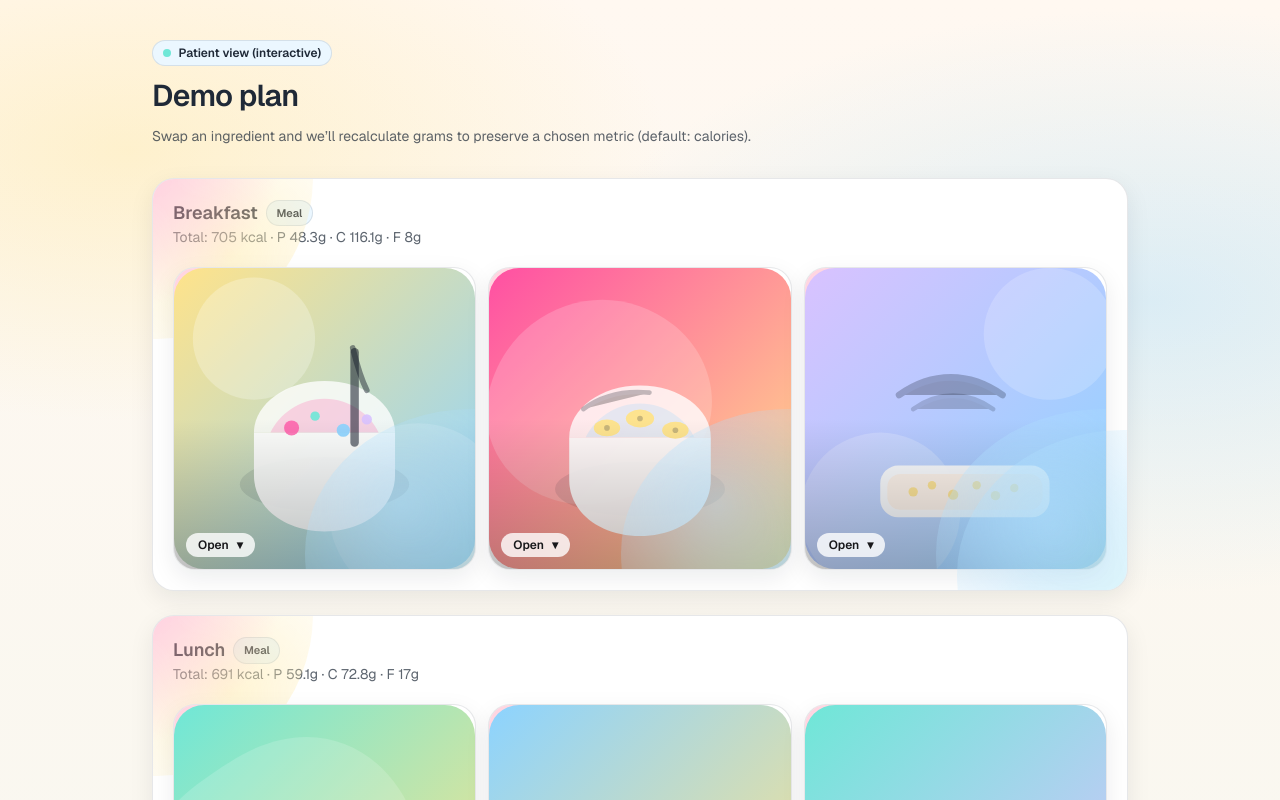
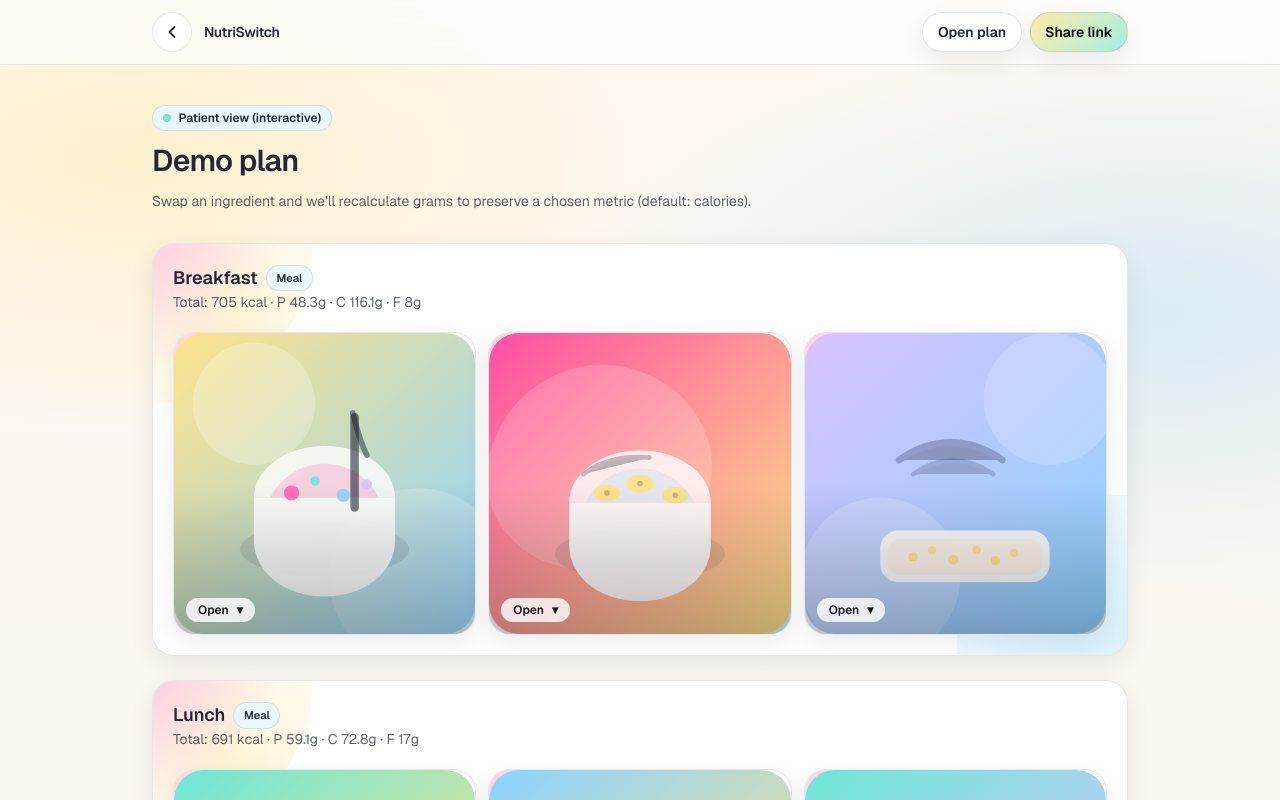
Before and after one commit to thomenat/NutriSwitch, a Next.js app in the folder web/: page /plan in a window 1280 px wide. Shown: the top 800 px of the page. Built offline with nearby package versions, Linux system fonts and the light colour scheme.

Commit message:
feat(ui): add app header with back button and menu

```diff
--- a/web/src/app/globals.css
+++ b/web/src/app/globals.css
@@ -75,6 +75,11 @@ body {
   .ns-blob {
     position: relative;
     overflow: hidden;
+    z-index: 0;
+  }
+  .ns-blob > * {
+    position: relative;
+    z-index: 1;
   }
   .ns-blob::before,
   .ns-blob::after {
@@ -83,6 +88,7 @@ body {
     pointer-events: none;
     filter: blur(0px);
     opacity: 0.55;
+    z-index: 0;
   }
   .ns-blob::before {
     width: 280px;
--- a/web/src/app/layout.tsx
+++ b/web/src/app/layout.tsx
@@ -1,6 +1,7 @@
 import type { Metadata } from "next";
 import { Geist, Geist_Mono } from "next/font/google";
 import "./globals.css";
+import { AppHeader } from "@/components/AppHeader";
 
 const geistSans = Geist({
   variable: "--font-geist-sans",
@@ -28,6 +29,7 @@ export default function RootLayout({
       <body
         className={`${geistSans.variable} ${geistMono.variable} antialiased`}
       >
+        <AppHeader />
         {children}
       </body>
     </html>
--- /dev/null
+++ b/web/src/components/AppHeader.tsx
@@ -0,0 +1,173 @@
+"use client";
+
+import Link from "next/link";
+import { usePathname, useRouter } from "next/navigation";
+import { useEffect, useMemo, useState } from "react";
+
+function clsx(...parts: Array<string | false | null | undefined>) {
+  return parts.filter(Boolean).join(" ");
+}
+
+function Icon(props: { name: "back" | "menu" | "close" }) {
+  const common = "h-5 w-5";
+  if (props.name === "back") {
+    return (
+      <svg viewBox="0 0 24 24" className={common} fill="none" aria-hidden="true">
+        <path
+          d="M15 18l-6-6 6-6"
+          stroke="currentColor"
+          strokeWidth="2.2"
+          strokeLinecap="round"
+          strokeLinejoin="round"
+        />
+      </svg>
+    );
+  }
+  if (props.name === "close") {
+    return (
+      <svg viewBox="0 0 24 24" className={common} fill="none" aria-hidden="true">
+        <path
+          d="M6 6l12 12M18 6L6 18"
+          stroke="currentColor"
+          strokeWidth="2.2"
+          strokeLinecap="round"
+        />
+      </svg>
+    );
+  }
+  return (
+    <svg viewBox="0 0 24 24" className={common} fill="none" aria-hidden="true">
+      <path
+        d="M4 7h16M4 12h16M4 17h16"
+        stroke="currentColor"
+        strokeWidth="2.2"
+        strokeLinecap="round"
+      />
+    </svg>
+  );
+}
+
+export function AppHeader() {
+  const pathname = usePathname();
+  const router = useRouter();
+  const [open, setOpen] = useState(false);
+
+  const isHome = pathname === "/";
+  const showBack = !isHome;
+
+  const shareHref = "/share/demo-plan-1";
+  const links = useMemo(
+    () => [
+      { href: "/", label: "Home" },
+      { href: "/plan", label: "Plan" },
+      { href: shareHref, label: "Share link" },
+    ],
+    [],
+  );
+
+  useEffect(() => {
+    // Close menu when route changes.
+    setOpen(false);
+  }, [pathname]);
+
+  return (
+    <>
+      <header className="sticky top-0 z-40 border-b border-[color:var(--border)] bg-[color:var(--surface)]/70 backdrop-blur-md">
+        <div className="mx-auto flex max-w-5xl items-center justify-between px-6 py-3">
+          <div className="flex items-center gap-2">
+            {showBack ? (
+              <button
+                type="button"
+                onClick={() => router.push("/")}
+                className="inline-flex h-10 w-10 items-center justify-center rounded-full border border-[color:var(--border)] bg-[var(--surface)] text-[color:var(--foreground)] hover:bg-[var(--surface-2)]"
+                aria-label="Back to home"
+              >
+                <Icon name="back" />
+              </button>
+            ) : (
+              <button
+                type="button"
+                onClick={() => setOpen(true)}
+                className="inline-flex h-10 w-10 items-center justify-center rounded-full border border-[color:var(--border)] bg-[var(--surface)] text-[color:var(--foreground)] hover:bg-[var(--surface-2)]"
+                aria-label="Open menu"
+              >
+                <Icon name="menu" />
+              </button>
+            )}
+
+            <Link href="/" className="ml-1 text-sm font-semibold tracking-tight">
+              NutriSwitch
+            </Link>
+          </div>
+
+          <nav className="hidden items-center gap-2 sm:flex">
+            <Link className="ns-btn h-10 bg-[var(--surface)] px-4 text-sm hover:bg-[var(--surface-2)]" href="/plan">
+              Open plan
+            </Link>
+            <Link className="ns-btn ns-btn-primary h-10 px-4 text-sm" href={shareHref}>
+              Share link
+            </Link>
+          </nav>
+
+          <button
+            type="button"
+            onClick={() => setOpen(true)}
+            className="sm:hidden inline-flex h-10 w-10 items-center justify-center rounded-full border border-[color:var(--border)] bg-[var(--surface)] text-[color:var(--foreground)] hover:bg-[var(--surface-2)]"
+            aria-label="Open menu"
+          >
+            <Icon name="menu" />
+          </button>
+        </div>
+      </header>
+
+      {open && (
+        <div
+          className="fixed inset-0 z-50 bg-black/30 backdrop-blur-sm"
+          role="dialog"
+          aria-modal="true"
+          onMouseDown={(e) => {
+            if (e.target === e.currentTarget) setOpen(false);
+          }}
+        >
+          <div className="mx-auto mt-4 w-[calc(100%-2rem)] max-w-md overflow-hidden rounded-[22px] border border-[color:var(--border)] bg-[var(--surface)] shadow-[var(--shadow-soft)]">
+            <div className="flex items-center justify-between border-b border-[color:var(--border)] px-4 py-3">
+              <div className="text-sm font-semibold">Menu</div>
+              <button
+                type="button"
+                className="inline-flex h-9 w-9 items-center justify-center rounded-full border border-[color:var(--border)] bg-[var(--surface)] hover:bg-[var(--surface-2)]"
+                onClick={() => setOpen(false)}
+                aria-label="Close menu"
+              >
+                <Icon name="close" />
+              </button>
+            </div>
+
+            <div className="p-4">
+              <div className="grid gap-2">
+                {links.map((l) => (
+                  <Link
+                    key={l.href}
+                    href={l.href}
+                    className={clsx(
+                      "flex items-center justify-between rounded-[16px] border border-[color:var(--border)] bg-[var(--surface-2)] px-4 py-3 text-sm font-semibold",
+                      pathname === l.href && "bg-[var(--surface)]",
+                    )}
+                  >
+                    <span>{l.label}</span>
+                    <span className="ns-muted" aria-hidden="true">
+                      →
+                    </span>
+                  </Link>
+                ))}
+              </div>
+
+              <div className="mt-4 text-xs ns-muted">
+                Tip: use the Share link to simulate the patient view.
+              </div>
+            </div>
+          </div>
+        </div>
+      )}
+    </>
+  );
+}
```
